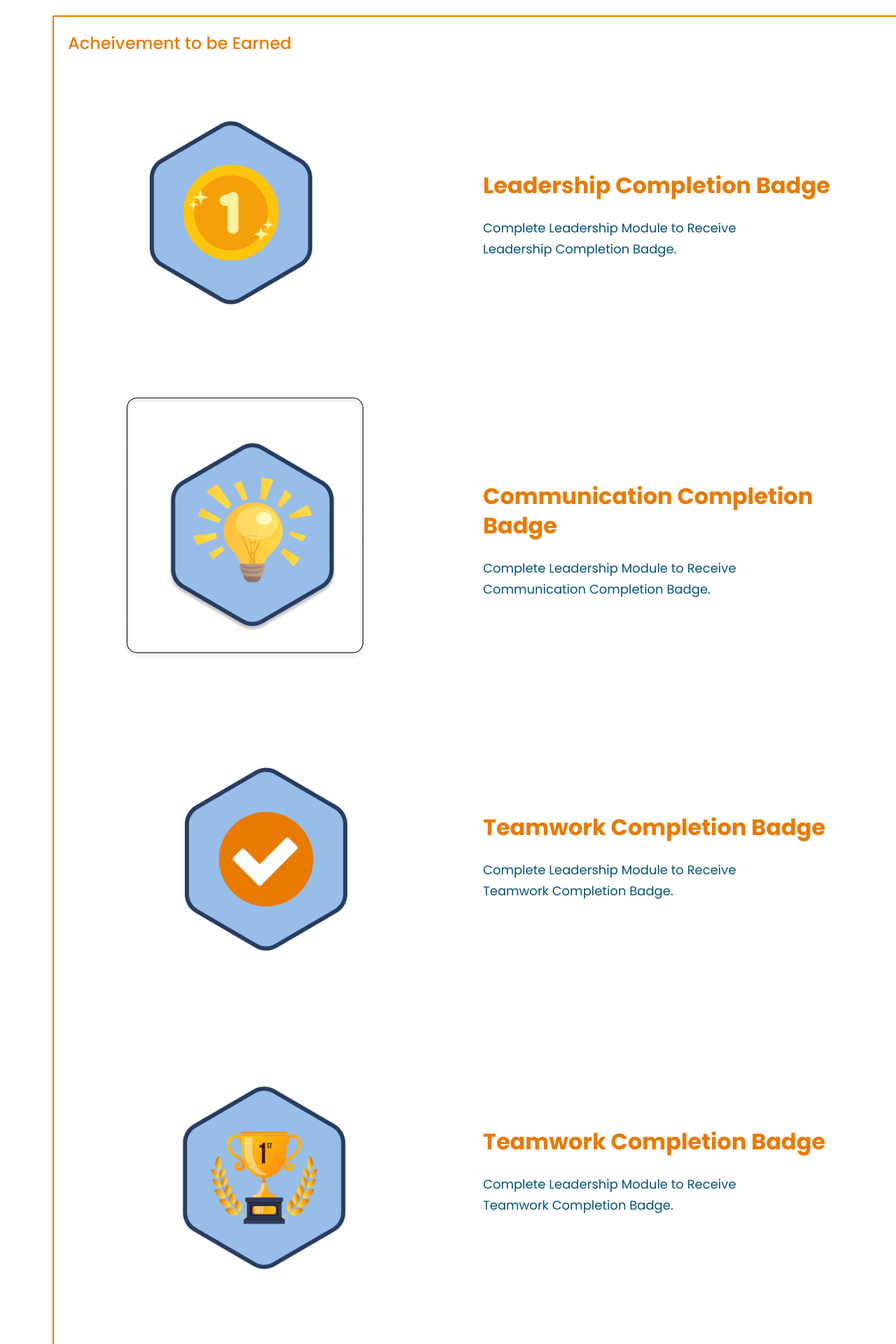
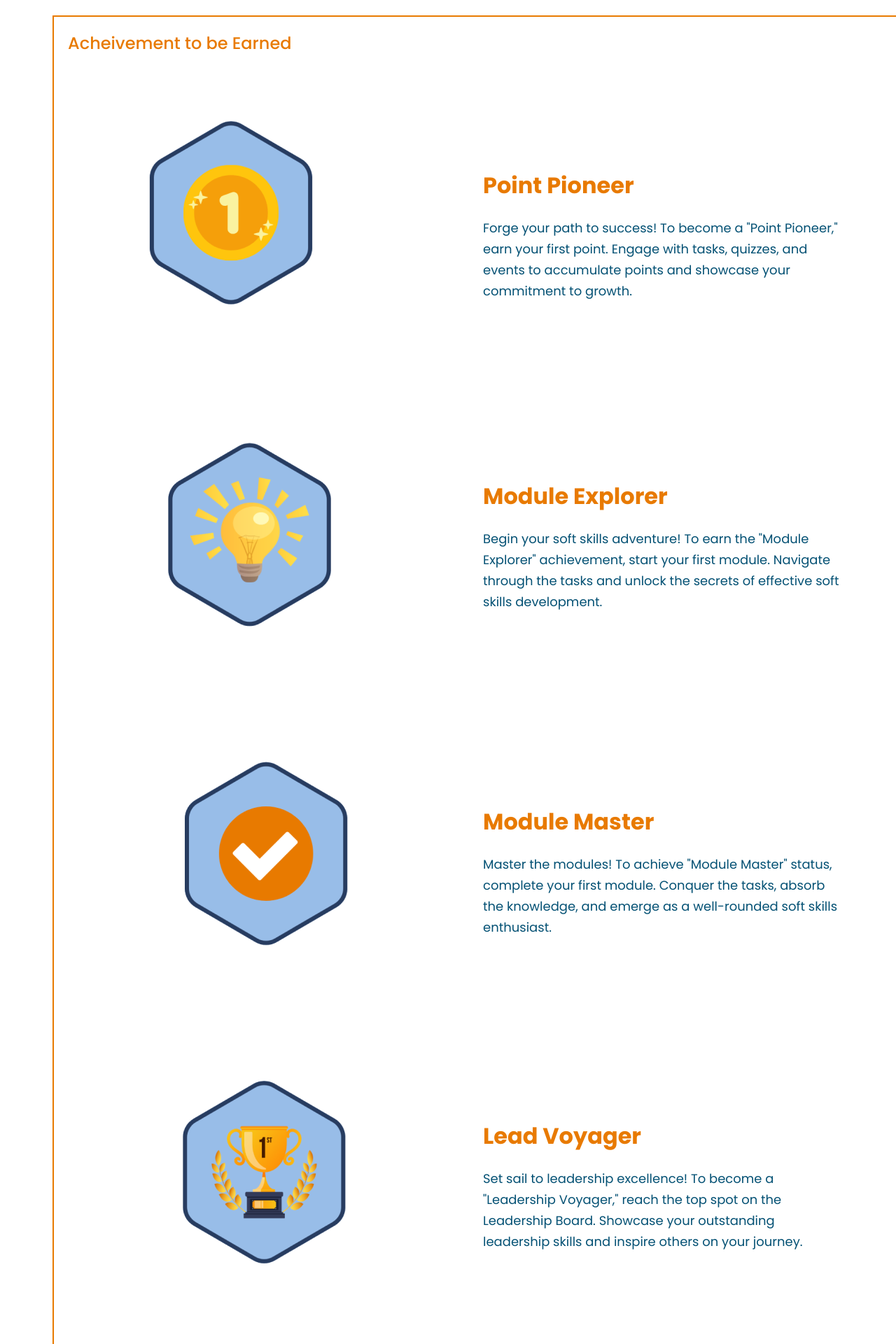
Before and after one commit to karen-nke/student-gamified, a PHP site: page /badge_detail.php in a window 1280 px wide. Shown: the part 2005-3925 px from the top of the page at 70% size. Run offline with PHP 8.4, Linux system fonts and the light colour scheme; some libraries are stand-ins or nearby versions.

Commit message:
Modify Badge Details

```diff
--- a/Event/Public/badge_detail.php
+++ b/Event/Public/badge_detail.php
@@ -145,8 +145,8 @@ require_once('Part/header.php');
                     </div>
 
                     <div class ="text-container">
-                        <p class ="badge-title">Leadership Completion Badge</p> <br>
-                        <p class ="badge-desc">Complete Leadership Module to Receive <br> Leadership Completion Badge.</p>
+                        <p class ="badge-title">Point Pioneer</p> <br>
+                        <p class ="badge-desc">Forge your path to success! To become a "Point Pioneer," earn your first point. Engage with tasks, quizzes, and events to accumulate points and showcase your commitment to growth.</p>
 
                     </div>
 
@@ -158,8 +158,8 @@ require_once('Part/header.php');
                     </div>
 
                     <div class ="text-container">
-                        <p class ="badge-title">Communication Completion Badge</p> <br>
-                        <p class ="badge-desc">Complete Leadership Module to Receive <br> Communication Completion Badge.</p>
+                        <p class ="badge-title">Module Explorer</p> <br>
+                        <p class ="badge-desc">Begin your soft skills adventure! To earn the "Module Explorer" achievement, start your first module. Navigate through the tasks and unlock the secrets of effective soft skills development.</p>
 
                     </div>
 
@@ -171,8 +171,8 @@ require_once('Part/header.php');
                     </div>
 
                     <div class ="text-container">
-                        <p class ="badge-title">Teamwork Completion Badge</p> <br>
-                        <p class ="badge-desc">Complete Leadership Module to Receive <br> Teamwork Completion Badge.</p>
+                        <p class ="badge-title">Module Master</p> <br>
+                        <p class ="badge-desc">Master the modules! To achieve "Module Master" status, complete your first module. Conquer the tasks, absorb the knowledge, and emerge as a well-rounded soft skills enthusiast.</p>
 
                     </div>
 
@@ -184,8 +184,8 @@ require_once('Part/header.php');
                     </div>
 
                     <div class ="text-container">
-                        <p class ="badge-title">Teamwork Completion Badge</p> <br>
-                        <p class ="badge-desc">Complete Leadership Module to Receive <br> Teamwork Completion Badge.</p>
+                        <p class ="badge-title">Lead Voyager</p> <br>
+                        <p class ="badge-desc">Set sail to leadership excellence! To become a "Leadership Voyager," reach the top spot on the Leadership Board. Showcase your outstanding leadership skills and inspire others on your journey.</p>
 
                     </div>
 
@@ -197,8 +197,8 @@ require_once('Part/header.php');
                     </div>
 
                     <div class ="text-container">
-                        <p class ="badge-title">Teamwork Completion Badge</p> <br>
-                        <p class ="badge-desc">Complete Leadership Module to Receive <br> Teamwork Completion Badge.</p>
+                        <p class ="badge-title">Skill Apprentice (Level 1)</p> <br>
+                        <p class ="badge-desc">To earn the "Skill Apprentice" achievement, reach Level 1. Embrace the learning process, accumulate points, and steadily progress on your way to mastery.</p>
 
                     </div>
 
@@ -210,8 +210,8 @@ require_once('Part/header.php');
                     </div>
 
                     <div class ="text-container">
-                        <p class ="badge-title">Teamwork Completion Badge</p> <br>
-                        <p class ="badge-desc">Complete Leadership Module to Receive <br> Teamwork Completion Badge.</p>
+                        <p class ="badge-title">Skill Sage (Level 5)</p> <br>
+                        <p class ="badge-desc">To become a "Skill Sage," reach Level 5. Your dedication and continuous improvement have elevated you to the highest echelons of soft skills expertise.</p>
 
                     </div>
 
```
Also changed, not shown: Event/Public/Image/Module_Unlocked.png.
